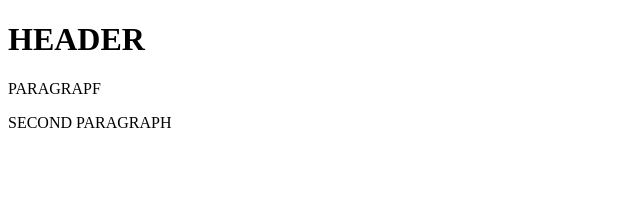
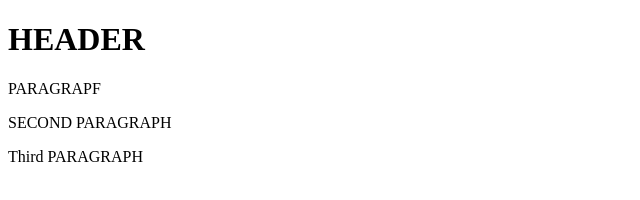
Before and after one commit to cesararandaa/git-test, a website: page index.html in a window 1280 px wide. Shown: the whole page, without its empty margins (0-640 px from the left). Drawn offline with Linux system fonts and the light colour scheme.

Commit message:
fourth commit

```diff
--- a/index.html
+++ b/index.html
@@ -6,5 +6,6 @@
         <h1>HEADER</h1>
         <p>PARAGRAPF</p>
         <p>SECOND PARAGRAPH</p>
+        <p>Third PARAGRAPH</p>
     </body>
 </html>
```
Also changed, not shown: package.json (added, +24 -0 lines), 2 other files.
